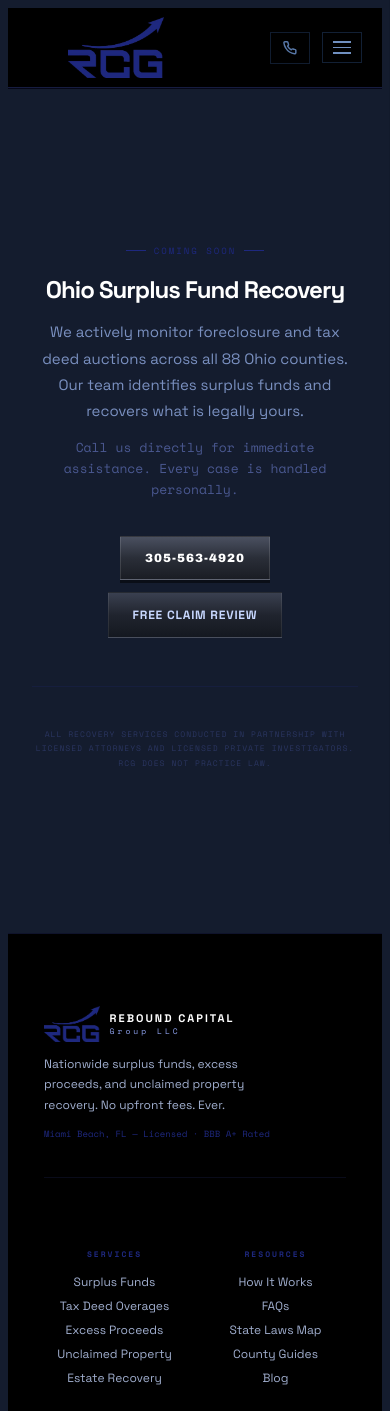
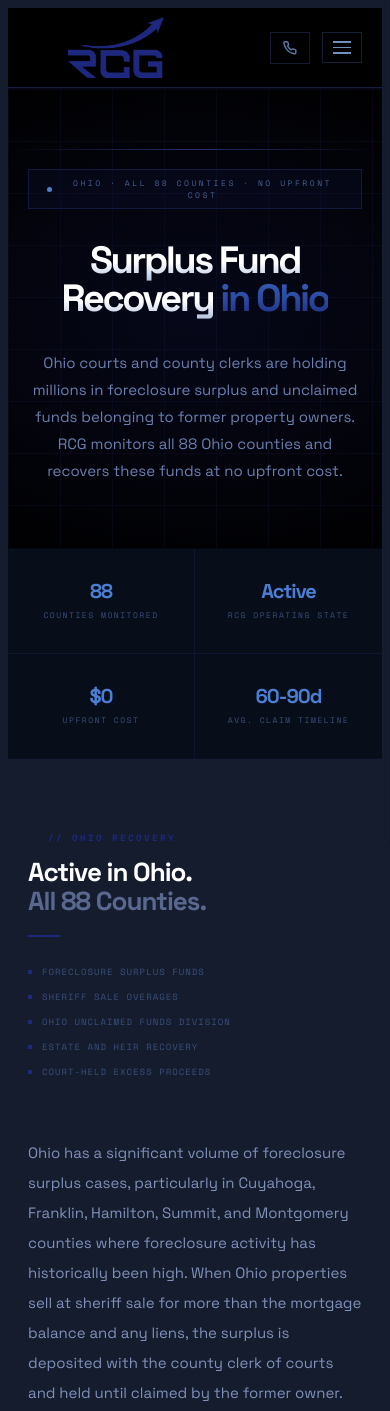
Before and after one commit to ReboundCapitalGroup/rcg-website, a Next.js app: page /states/ohio in a window 390 px wide. Shown: the top 1411 px of the page. Built offline with nearby package versions, Linux system fonts and the light colour scheme.

Commit message:
Update page.tsx

```diff
--- a/src/app/states/ohio/page.tsx
+++ b/src/app/states/ohio/page.tsx
@@ -1,43 +1,98 @@
-import type { Metadata } from 'next'
 import Link from 'next/link'
 
-export const metadata: Metadata = {
-  title: 'Ohio Surplus Recovery | Rebound Capital Group',
-  description: 'Surplus fund recovery across all 88 Ohio counties.',
-}
+const counties = [
+  'Adams','Allen','Ashland','Ashtabula','Athens','Auglaize','Belmont','Brown','Butler','Carroll',
+  'Champaign','Clark','Clermont','Clinton','Columbiana','Coshocton','Crawford','Cuyahoga','Darke','Defiance',
+  'Delaware','Erie','Fairfield','Fayette','Franklin','Fulton','Gallia','Geauga','Greene','Guernsey',
+  'Hamilton','Hancock','Hardin','Harrison','Henry','Highland','Hocking','Holmes','Huron','Jackson',
+  'Jefferson','Knox','Lake','Lawrence','Licking','Logan','Lorain','Lucas','Madison','Mahoning',
+  'Marion','Medina','Meigs','Mercer','Miami','Monroe','Montgomery','Morgan','Morrow','Muskingum',
+  'Noble','Ottawa','Paulding','Perry','Pickaway','Pike','Portage','Preble','Putnam','Richland',
+  'Ross','Sandusky','Scioto','Seneca','Shelby','Stark','Summit','Trumbull','Tuscarawas','Union',
+  'Van Wert','Vinton','Warren','Washington','Wayne','Williams','Wood','Wyandot'
+]
 
-export default function Page() {
+export default function OhioPage() {
   return (
-    <div style={{ background: 'var(--bg)', minHeight: '100vh', display: 'flex', alignItems: 'center', justifyContent: 'center', padding: '80px 24px' }}>
-      <div style={{ maxWidth: '560px', textAlign: 'center' }}>
-        <div style={{ fontFamily: "'Space Mono',monospace", fontSize: '9px', letterSpacing: '2px', textTransform: 'uppercase', color: '#1E287F', marginBottom: '20px', display: 'flex', alignItems: 'center', justifyContent: 'center', gap: '8px' }}>
-          <div style={{ width: '20px', height: '1px', background: '#1E287F' }} />
-          Coming Soon
-          <div style={{ width: '20px', height: '1px', background: '#1E287F' }} />
+    <main>
+      <section style={{ background: '#000', borderBottom: '1px solid rgba(30,40,127,0.15)', padding: 'clamp(80px,10vw,130px) clamp(20px,5vw,60px) clamp(64px,8vw,96px)', textAlign: 'center', position: 'relative', overflow: 'hidden' }}>
+        <div style={{ position: 'absolute', top: '50%', left: '50%', transform: 'translate(-50%,-50%)', width: '900px', height: '600px', background: 'radial-gradient(ellipse at center, rgba(30,40,127,0.2) 0%, transparent 65%)', pointerEvents: 'none' }} />
+        <div style={{ position: 'absolute', inset: 0, backgroundImage: 'linear-gradient(rgba(74,95,212,0.06) 1px,transparent 1px),linear-gradient(90deg,rgba(74,95,212,0.06) 1px,transparent 1px)', backgroundSize: '52px 52px', pointerEvents: 'none' }} />
+        <div className="scan-animate" style={{ position: 'absolute', left: 0, right: 0, height: '1px', background: 'linear-gradient(90deg,transparent,rgba(74,95,212,0.5),transparent)', pointerEvents: 'none', zIndex: 1 }} />
+        <div style={{ position: 'relative', zIndex: 2, maxWidth: '720px', margin: '0 auto' }}>
+          <div style={{ display: 'inline-flex', alignItems: 'center', gap: '10px', marginBottom: '32px', padding: '7px 18px', border: '1px solid rgba(74,95,212,0.2)', background: 'rgba(30,40,127,0.1)' }}>
+            <span style={{ width: '5px', height: '5px', borderRadius: '50%', background: '#4a7fd4', display: 'inline-block', flexShrink: 0 }} />
+            <span style={{ fontFamily: "'Space Mono',monospace", fontSize: '8px', letterSpacing: '2.5px', textTransform: 'uppercase', color: '#4a6090' }}>Ohio · All 88 Counties · No Upfront Cost</span>
+          </div>
+          <h1 style={{ fontFamily: "'Space Grotesk',sans-serif", fontWeight: 700, fontSize: 'clamp(38px,5.5vw,72px)', letterSpacing: '-2.5px', lineHeight: 1.0, margin: '0 0 32px', color: '#fff' }}>
+            <span style={{ backgroundImage: 'linear-gradient(180deg, #ffffff 0%, #ffffff 55%, #a8b8d8 100%)', WebkitBackgroundClip: 'text', backgroundClip: 'text', WebkitTextFillColor: 'transparent' }}>Surplus Fund Recovery </span><span style={{ backgroundImage: 'linear-gradient(180deg, #3a60b8 0%, #2a48a0 55%, #1E287F 100%)', WebkitBackgroundClip: 'text', backgroundClip: 'text', WebkitTextFillColor: 'transparent' }}>in Ohio</span>
+          </h1>
+          <p style={{ fontSize: 'clamp(15px,1.6vw,17px)', color: '#6a80b0', lineHeight: 1.8, maxWidth: '540px', margin: '0 auto', fontWeight: 400 }}>Ohio courts and county clerks are holding millions in foreclosure surplus and unclaimed funds belonging to former property owners. RCG monitors all 88 Ohio counties and recovers these funds at no upfront cost.</p>
         </div>
-        <h1 style={{ fontFamily: "'Space Grotesk',sans-serif", fontWeight: 700, fontSize: 'clamp(24px,4vw,42px)', color: '#fff', letterSpacing: '-1px', marginBottom: '16px', lineHeight: 1.1 }}>
-          Ohio Surplus Fund Recovery
-        </h1>
-        <p style={{ fontSize: '15px', color: '#7a90c0', lineHeight: 1.75, marginBottom: '8px' }}>
-          We actively monitor foreclosure and tax deed auctions across all 88 Ohio counties. Our team identifies surplus funds and recovers what is legally yours.
-        </p>
-        <p style={{ fontSize: '13px', color: '#4a5890', lineHeight: 1.6, marginBottom: '36px', fontFamily: "'Space Mono',monospace" }}>
-          Call us directly for immediate assistance. Every case is handled personally.
-        </p>
-        <div style={{ display: 'flex', gap: '12px', justifyContent: 'center', flexWrap: 'wrap' }}>
-          <a href="tel:+13055634920" style={{ display: 'inline-flex', alignItems: 'center', gap: '8px', background: 'linear-gradient(180deg,#4a5060 0%,#2a2e38 50%,#1a1d24 100%)', color: '#fff', fontFamily: "'Arial Black',Arial,sans-serif", fontSize: '12px', fontWeight: 900, letterSpacing: '1px', padding: '14px 24px', border: '1px solid rgba(255,255,255,0.12)', boxShadow: '0 3px 0 rgba(0,0,0,0.5)', textDecoration: 'none' }}>
-            305-563-4920
-          </a>
-          <Link href="/contact" style={{ display: 'inline-flex', alignItems: 'center', background: 'linear-gradient(180deg,#3a4050 0%,#20242e 50%,#141820 100%)', color: '#c8d8ff', fontFamily: "'Space Grotesk',sans-serif", fontSize: '12px', fontWeight: 700, letterSpacing: '0.8px', textTransform: 'uppercase', padding: '14px 24px', border: '1px solid rgba(255,255,255,0.08)', textDecoration: 'none' }}>
-            Free Claim Review
-          </Link>
-        </div>
-        <div style={{ marginTop: '48px', paddingTop: '32px', borderTop: '1px solid rgba(30,40,127,0.2)' }}>
-          <p style={{ fontFamily: "'Space Mono',monospace", fontSize: '8px', letterSpacing: '1px', textTransform: 'uppercase', color: '#2a3560', lineHeight: 1.8 }}>
-            All recovery services conducted in partnership with licensed attorneys and licensed private investigators. RCG does not practice law.
-          </p>
+      </section>
+      <div style={{ background: '#080d1a', borderBottom: '1px solid rgba(30,40,127,0.12)' }}>
+        <div style={{ maxWidth: '960px', margin: '0 auto', display: 'grid', gridTemplateColumns: 'repeat(4,1fr)' }} className="about-stats-bar">
+          {[{ val: '88', label: 'Counties Monitored' },{ val: 'Active', label: 'RCG Operating State' },{ val: '$0', label: 'Upfront Cost' },{ val: '60-90d', label: 'Avg. Claim Timeline' }].map((s, i) => (
+            <div key={i} style={{ padding: '32px 24px', borderRight: i < 3 ? '1px solid rgba(74,95,212,0.1)' : 'none', textAlign: 'center' }}>
+              <div style={{ fontFamily: "'Space Grotesk',sans-serif", fontWeight: 700, fontSize: 'clamp(20px,2.5vw,30px)', color: '#4a7fd4', letterSpacing: '-1px', lineHeight: 1, marginBottom: '8px' }}>{s.val}</div>
+              <div style={{ fontFamily: "'Space Mono',monospace", fontSize: '8px', letterSpacing: '1.5px', textTransform: 'uppercase', color: '#3a4f7a' }}>{s.label}</div>
+            </div>
+          ))}
         </div>
       </div>
-    </div>
+      <section style={{ background: 'var(--bg)', padding: 'clamp(72px,8vw,112px) clamp(20px,5vw,60px)' }}>
+        <div style={{ maxWidth: '1060px', margin: '0 auto', display: 'grid', gridTemplateColumns: '1fr 1.4fr', gap: 'clamp(48px,6vw,88px)', alignItems: 'start' }} className="about-story-grid">
+          <div style={{ position: 'sticky', top: '108px' }}>
+            <span className="section-tag">// Ohio Recovery</span>
+            <h2 style={{ fontFamily: "'Space Grotesk',sans-serif", fontWeight: 700, fontSize: 'clamp(26px,3.5vw,42px)', color: '#fff', letterSpacing: '-1px', lineHeight: 1.1, margin: '14px 0 20px' }}>Active in Ohio.<br /><span style={{ color: 'var(--dim)' }}>All 88 Counties.</span></h2>
+            <div style={{ width: '32px', height: '2px', background: '#1E287F', marginBottom: '28px' }} />
+            {['Foreclosure Surplus Funds','Sheriff Sale Overages','Ohio Unclaimed Funds Division','Estate and Heir Recovery','Court-Held Excess Proceeds'].map((item, i) => (
+              <div key={i} style={{ display: 'flex', alignItems: 'center', gap: '10px', marginBottom: '12px' }}>
+                <div style={{ width: '4px', height: '4px', background: '#1E287F', flexShrink: 0 }} />
+                <span style={{ fontFamily: "'Space Mono',monospace", fontSize: '9px', letterSpacing: '1px', textTransform: 'uppercase', color: '#3a4f7a' }}>{item}</span>
+              </div>
+            ))}
+          </div>
+          <div style={{ display: 'flex', flexDirection: 'column', gap: '24px' }}>
+            <p style={{ fontSize: 'clamp(15px,1.6vw,17px)', color: '#8090b8', lineHeight: 2, margin: 0 }}>Ohio has a significant volume of foreclosure surplus cases, particularly in Cuyahoga, Franklin, Hamilton, Summit, and Montgomery counties where foreclosure activity has historically been high. When Ohio properties sell at sheriff sale for more than the mortgage balance and any liens, the surplus is deposited with the county clerk of courts and held until claimed by the former owner.</p>
+            <p style={{ fontSize: 'clamp(15px,1.6vw,17px)', color: '#8090b8', lineHeight: 2, margin: 0 }}>The Ohio Department of Commerce Division of Unclaimed Funds holds millions in dormant bank accounts, uncashed checks, insurance proceeds, and other assets belonging to Ohio residents and former residents. RCG searches both court records and state unclaimed property databases for every Ohio client.</p>
+            <div style={{ borderLeft: '2px solid #1E287F', paddingLeft: '24px' }}>
+              <p style={{ fontSize: 'clamp(15px,1.6vw,17px)', color: '#c8d8ff', lineHeight: 1.9, fontWeight: 500, margin: 0 }}>RCG is actively operating in Ohio and has recovered funds for clients across multiple counties. We work exclusively with licensed Ohio attorneys on every claim.</p>
+            </div>
+          </div>
+        </div>
+      </section>
+      <div style={{ maxWidth: '960px', margin: '0 auto', height: '1px', background: 'linear-gradient(90deg,transparent,rgba(74,95,212,0.18),transparent)' }} />
+      <section style={{ background: 'var(--bg)', padding: 'clamp(72px,8vw,112px) clamp(20px,5vw,60px)' }}>
+        <div style={{ maxWidth: '1060px', margin: '0 auto' }}>
+          <div style={{ marginBottom: '48px' }}>
+            <span className="section-tag">// County Coverage</span>
+            <h2 style={{ fontFamily: "'Space Grotesk',sans-serif", fontWeight: 700, fontSize: 'clamp(26px,3.5vw,42px)', color: '#fff', letterSpacing: '-1px', lineHeight: 1.1, margin: '14px 0 12px' }}>All 88 Ohio Counties.</h2>
+            <p style={{ fontSize: '15px', color: '#506080', lineHeight: 1.8, maxWidth: '600px' }}>RCG monitors foreclosure surplus funds, sheriff sale overages, and unclaimed property across every county in Ohio. If funds exist in your name in any Ohio county, we will find them and recover them.</p>
+          </div>
+          <div style={{ display: 'grid', gridTemplateColumns: 'repeat(auto-fill, minmax(180px, 1fr))', gap: '2px' }}>
+            {counties.map((county, i) => (
+              <div key={i} style={{ background: '#0a0f1a', border: '1px solid rgba(74,95,212,0.07)', padding: '14px 18px', display: 'flex', alignItems: 'center', gap: '10px' }}>
+                <div style={{ width: '3px', height: '3px', background: '#1E287F', flexShrink: 0 }} />
+                <span style={{ fontFamily: "'Space Grotesk',sans-serif", fontSize: '13px', color: '#6a80b0' }}>{county} County</span>
+              </div>
+            ))}
+          </div>
+          <p style={{ fontFamily: "'Space Mono',monospace", fontSize: '8px', letterSpacing: '1px', textTransform: 'uppercase', color: '#2a3a60', marginTop: '24px', lineHeight: 2 }}>Foreclosure surplus funds · Sheriff sale overages · Tax certificate proceeds · Ohio unclaimed funds · Estate and heir recovery · Excess proceeds from court sales — available across all 88 Ohio counties.</p>
+        </div>
+      </section>
+      <div style={{ maxWidth: '960px', margin: '0 auto', height: '1px', background: 'linear-gradient(90deg,transparent,rgba(74,95,212,0.18),transparent)' }} />
+      <section style={{ background: '#000', padding: 'clamp(72px,8vw,112px) clamp(20px,5vw,60px)', textAlign: 'center' }}>
+        <div style={{ maxWidth: '560px', margin: '0 auto' }}>
+          <span className="section-tag" style={{ justifyContent: 'center', display: 'flex' }}>// Ohio · Free search</span>
+          <h2 style={{ fontFamily: "'Space Grotesk',sans-serif", fontWeight: 700, fontSize: 'clamp(26px,4vw,48px)', color: '#fff', letterSpacing: '-1px', lineHeight: 1.08, margin: '16px 0 16px' }}>Find Out What Ohio Is Holding in Your Name.</h2>
+          <p style={{ fontSize: '15px', color: '#506080', lineHeight: 1.85, marginBottom: '36px' }}>We search Ohio court records and the Division of Unclaimed Funds at no cost. If funds exist, we file the claim and recover them on a pure contingency basis.</p>
+          <div style={{ display: 'flex', gap: '12px', justifyContent: 'center', flexWrap: 'wrap' }}>
+            <Link href="/contact" className="btn-primary">Free Claim Review</Link>
+            <a href="tel:+13055634920" className="btn-secondary">305-563-4920</a>
+          </div>
+        </div>
+      </section>
+    </main>
   )
 }
```
